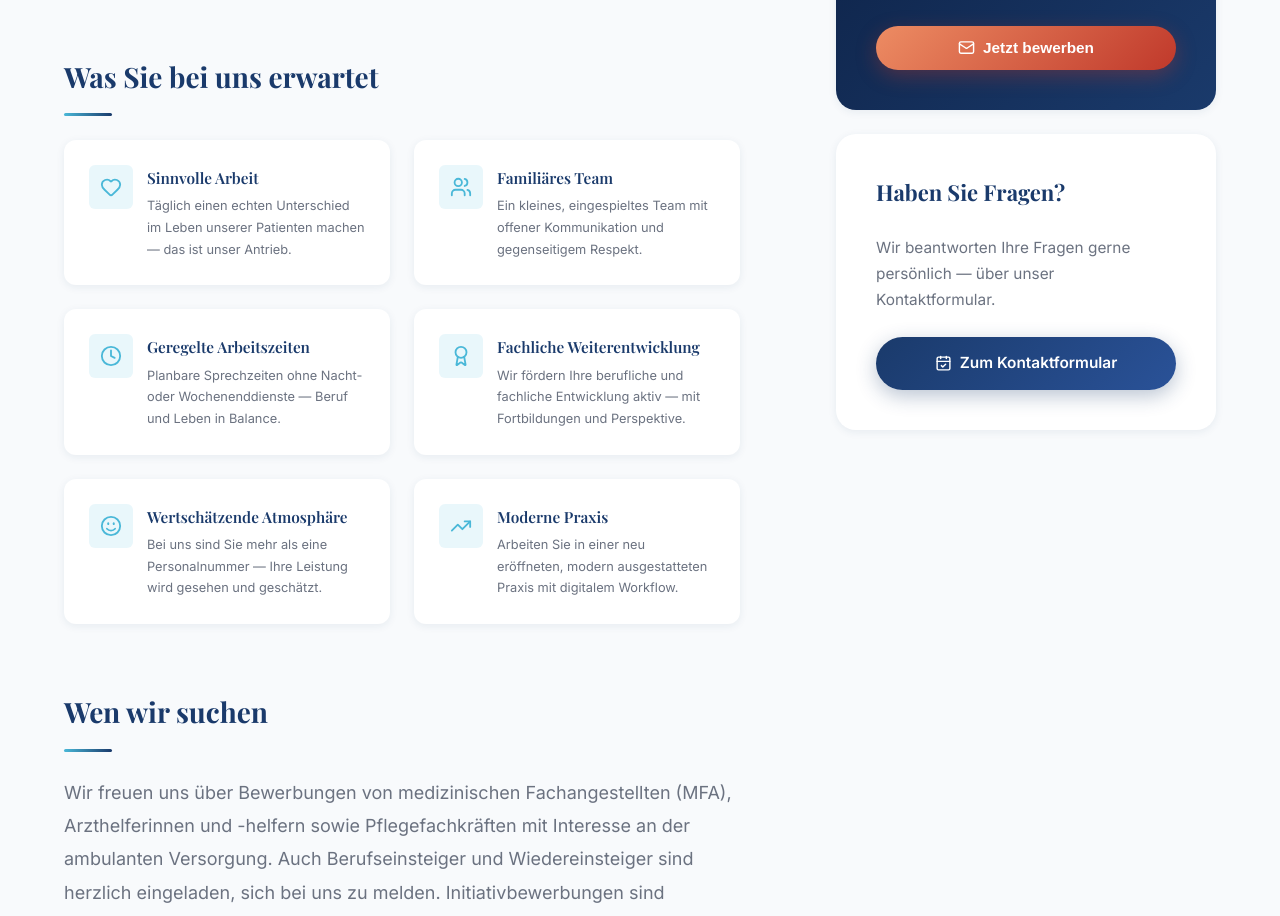
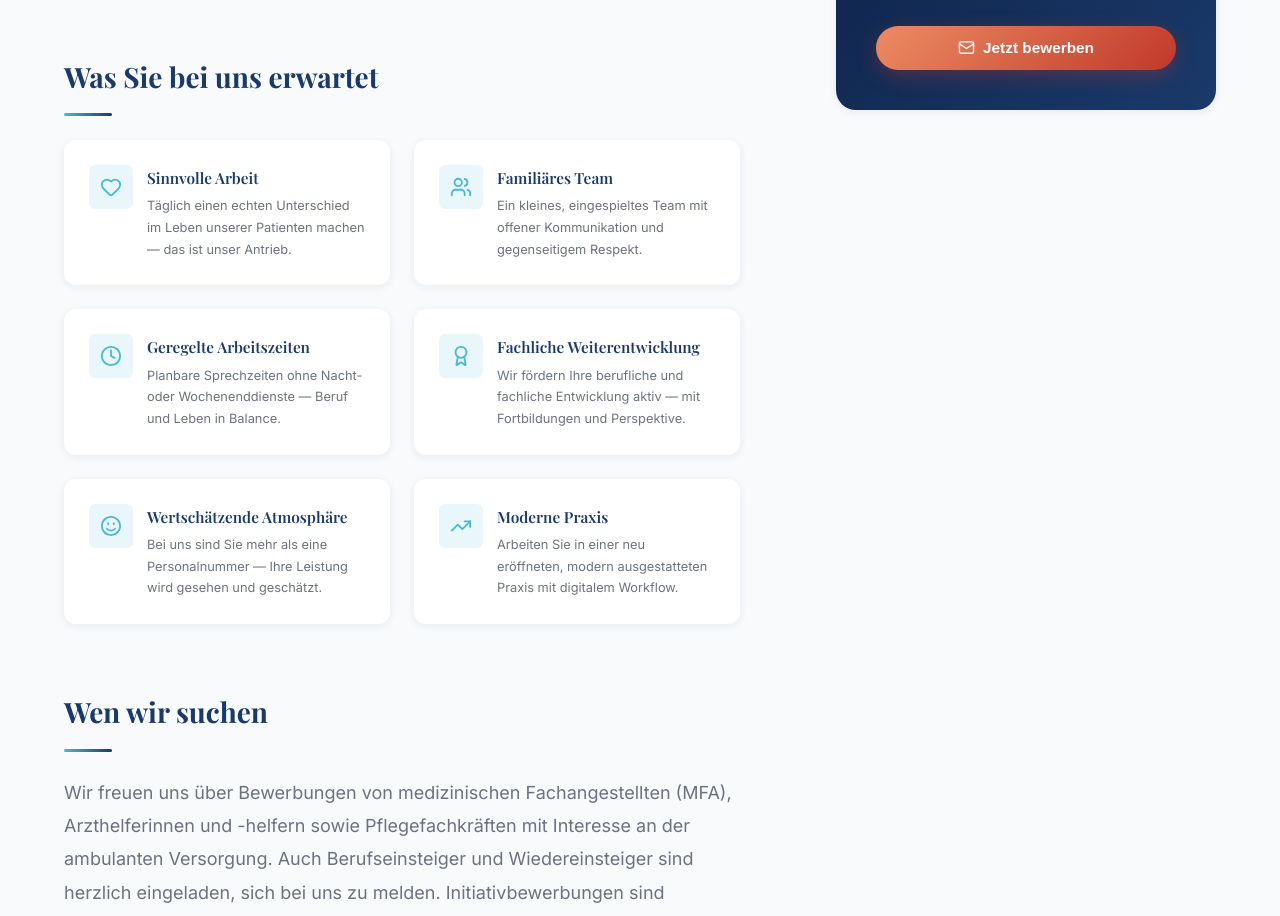
Before and after one commit to Alpy81/doctors-office-demo, a React (Vite) app: page /karriere in a window 1280 px wide. Shown: the part 941-1857 px from the top of the page. Built offline with nearby package versions, Linux system fonts and the light colour scheme.

Commit message:
update commit

```diff
--- a/src/pages/Karriere/Karriere.tsx
+++ b/src/pages/Karriere/Karriere.tsx
@@ -10,7 +10,6 @@ import {
   Mail,
   ChevronRight,
   Briefcase,
-  CalendarCheck,
   Send,
 } from "lucide-react";
 import "./Karriere.css";
@@ -183,26 +182,6 @@ export default function Karriere() {
                   <Mail size={17} />
                   Jetzt bewerben
                 </button>
-              </div>
-
-              {/* Kontakt Card */}
-              <div className="karriere-sidebar__card">
-                <h3 className="karriere-sidebar__title">Haben Sie Fragen?</h3>
-                <p className="karriere-sidebar__text">
-                  Wir beantworten Ihre Fragen gerne persönlich — über unser
-                  Kontaktformular.
-                </p>
-                <NavLink
-                  to="/kontakt"
-                  className="karriere-sidebar__btn"
-                  style={{
-                    background:
-                      "linear-gradient(135deg, var(--color-primary), var(--color-primary-light))",
-                    boxShadow: "0 6px 20px rgba(26, 58, 107, 0.30)",
-                  }}>
-                  <CalendarCheck size={17} />
-                  Zum Kontaktformular
-                </NavLink>
               </div>
             </aside>
           </div>
```
